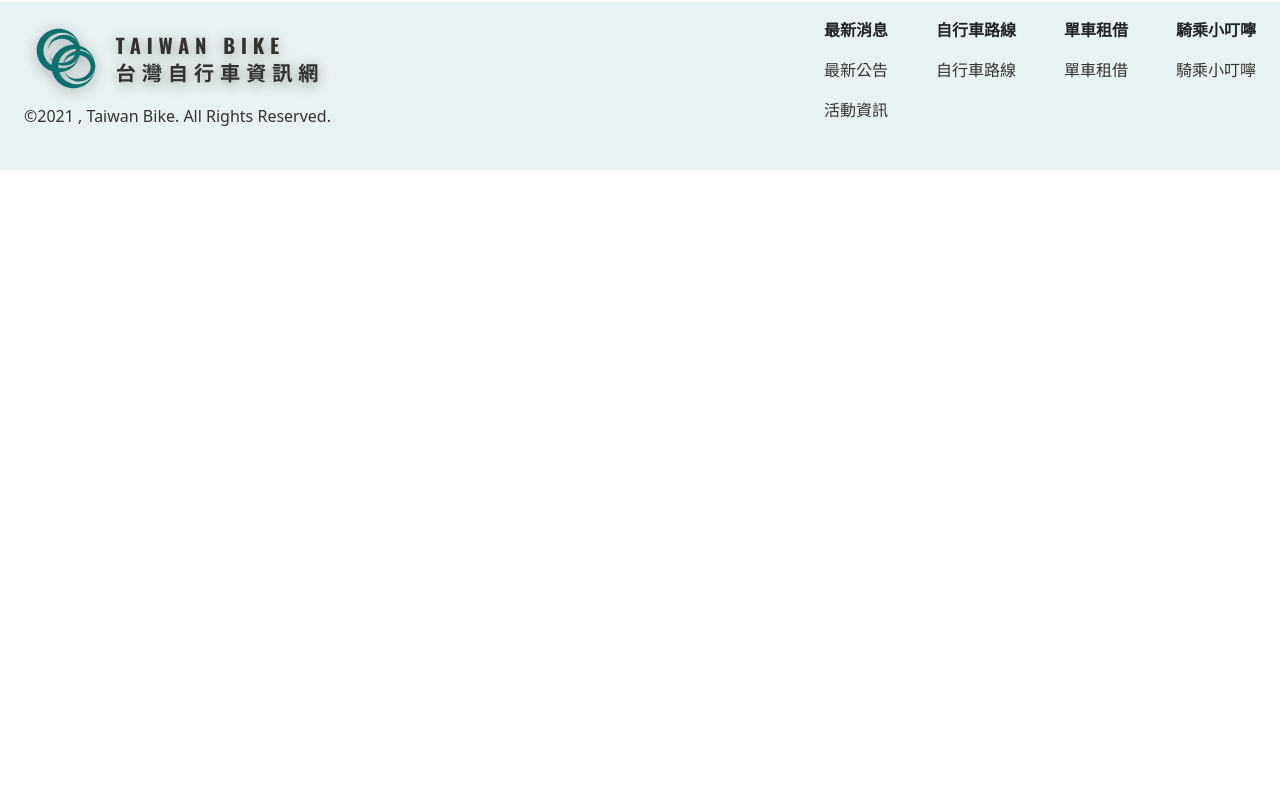
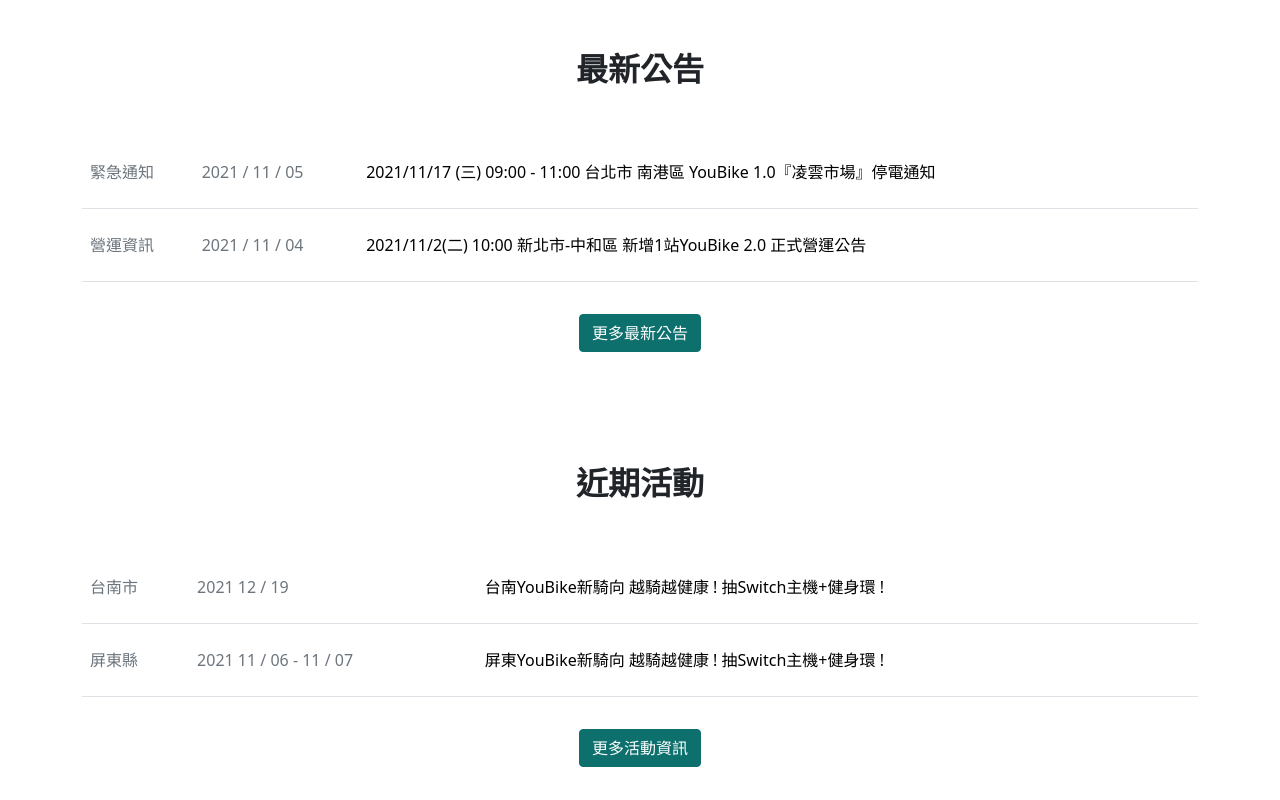
Before and after one commit to ken888686/wedding, a Vue app: page / in a window 1280 px wide. Shown: the part 820-1620 px from the top of the page. Before the commit the page ends 990 px from the top, so only its background shows below. Built offline with nearby package versions, Linux system fonts and the light colour scheme.

Commit message:
add News/Activities

```diff
--- a/package.json
+++ b/package.json
@@ -18,6 +18,7 @@
   },
   "homepage": "https://github.com/ken888686/ken888686.github.io#readme",
   "dependencies": {
+    "axios": "^0.24.0",
     "bootstrap": "^5.1.3",
     "bootstrap-icons": "^1.7.0",
     "vue": "^3.2.16"
--- a/src/App.vue
+++ b/src/App.vue
@@ -4,6 +4,8 @@
 import Header from "./components/Header.vue";
 import Banner from "./components/Banner.vue";
 import Buttons from "./components/Buttons.vue";
+import News from "./components/News.vue";
+import Activities from "./components/Activities.vue";
 import Footer from "./components/Footer.vue";
 </script>
 
@@ -12,6 +14,8 @@
   <Banner />
   <div class="container">
     <Buttons />
+    <News />
+    <Activities />
   </div>
   <Footer />
 </template>
--- /dev/null
+++ b/src/components/Activities.vue
@@ -0,0 +1,34 @@
+<script></script>
+<template>
+  <div class="d-flex flex-column border-0 py-5">
+    <h2 class="h2 fw-bold mb-5 text-center">近期活動</h2>
+    <table class="table hover-custom">
+      <tbody>
+        <tr class="position-relative align-middle">
+          <td class="text-muted py-4">台南市</td>
+          <td class="text-muted">2021 12 / 19</td>
+          <td>
+            <a href="#" class="stretched-link text-decoration-none">
+              台南YouBike新騎向 越騎越健康 ! 抽Switch主機+健身環 !
+            </a>
+          </td>
+          <td><i class="bi bi-chevron-right"></i></td>
+        </tr>
+        <tr class="position-relative align-middle">
+          <td class="text-muted py-4">屏東縣</td>
+          <td class="text-muted">2021 11 / 06 - 11 / 07</td>
+          <td>
+            <a href="#" class="stretched-link text-decoration-none">
+              屏東YouBike新騎向 越騎越健康 ! 抽Switch主機+健身環 !
+            </a>
+          </td>
+          <td><i class="bi bi-chevron-right"></i></td>
+        </tr>
+      </tbody>
+    </table>
+    <div class="text-center py-3">
+      <a href="#" class="btn btn-primary">更多活動資訊</a>
+    </div>
+  </div>
+</template>
+<style></style>
--- /dev/null
+++ b/src/components/News.vue
@@ -0,0 +1,36 @@
+<script setup>
+</script>
+<template>
+  <div class="d-flex flex-column border-0 py-5">
+    <h2 class="h2 fw-bold mb-5 text-center">最新公告</h2>
+    <table class="table hover-custom">
+      <tbody>
+        <tr class="position-relative align-middle">
+          <td class="text-muted py-4">緊急通知</td>
+          <td class="text-muted">2021 / 11 / 05</td>
+          <td>
+            <a href="#" class="stretched-link text-decoration-none">
+              2021/11/17 (三) 09:00 - 11:00 台北市 南港區 YouBike
+              1.0『凌雲市場』停電通知
+            </a>
+          </td>
+          <td><i class="bi bi-chevron-right"></i></td>
+        </tr>
+        <tr class="position-relative align-middle">
+          <td class="text-muted py-4">營運資訊</td>
+          <td class="text-muted">2021 / 11 / 04</td>
+          <td>
+            <a href="#" class="stretched-link text-decoration-none">
+              2021/11/2(二) 10:00 新北市-中和區 新增1站YouBike 2.0 正式營運公告
+            </a>
+          </td>
+          <td><i class="bi bi-chevron-right"></i></td>
+        </tr>
+      </tbody>
+    </table>
+    <div class="text-center py-3">
+      <a href="#" class="btn btn-primary">更多最新公告</a>
+    </div>
+  </div>
+</template>
+<style scoped></style>
--- a/src/main.js
+++ b/src/main.js
@@ -1,7 +1,7 @@
 import { createApp } from "vue";
 import App from "./App.vue";
 
-import "../node_modules/bootstrap-icons/font/bootstrap-icons.scss";
+// import "../node_modules/bootstrap-icons/font/bootstrap-icons.scss";
 import "./assets/all.scss";
 import "bootstrap";
 
```
Also changed, not shown: index.html (+1 -110 lines), 1 other file (tests, documents, lock files or other folders).
